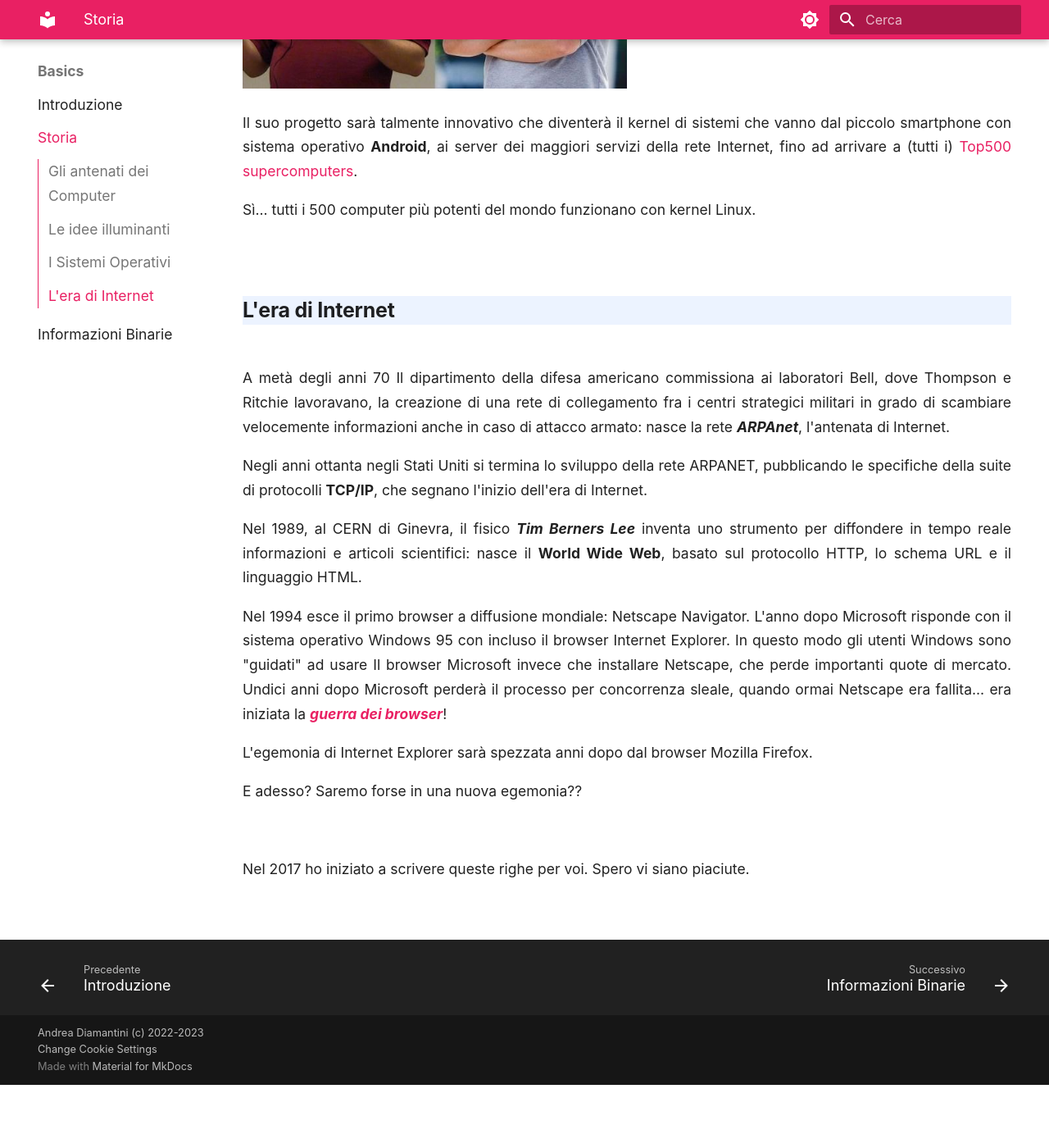
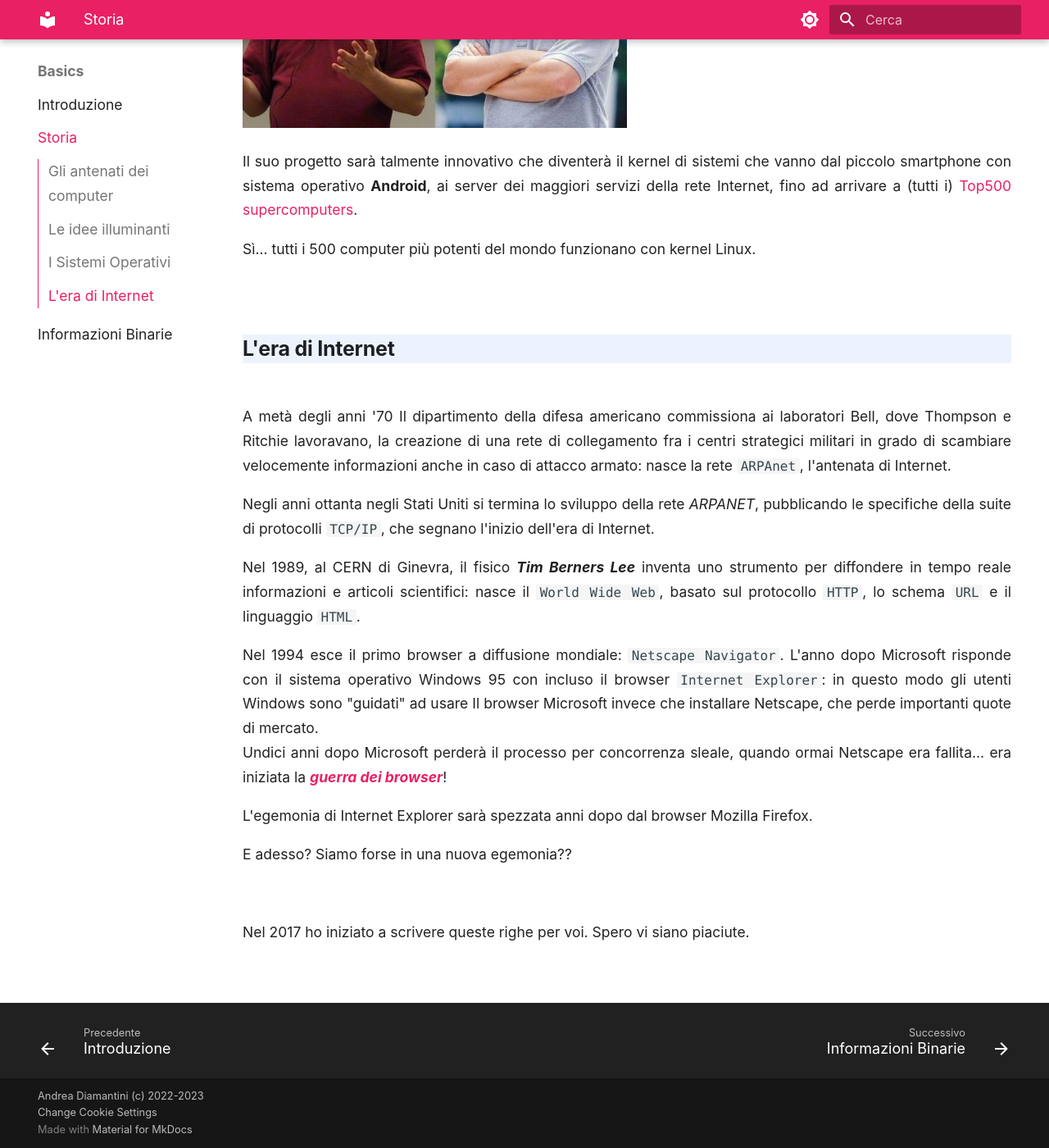
Before and after one commit to adjamhub/infohandouts, an MkDocs documentation site: the page built from docs/basics/01_storia.md, in a window 1280 px wide and 1400 px high, scrolled down 8762 px. Shown: the whole window at 82% size. Built offline with MkDocs 1.6.1 and Material for MkDocs 9.7.7, drawn with Linux system fonts in a browser that asks for light colours; emoji names are drawn with the system emoji font; before the commit the page ends 10085 px from its top, so only the background shows below that; some of the changed text lies outside the part shown.

Commit message:
storia: ultimi aggiustamenti??

```diff
--- a/docs/basics/01_storia.md
+++ b/docs/basics/01_storia.md
@@ -6,7 +6,7 @@
 dei computer) non siano altro che calcolatori...
 
 
-## Gli *antenati* dei Computer
+## Gli *antenati* dei computer
 
 
 **L'abaco (1200 A.C)**
@@ -20,7 +20,7 @@
 
 <br>
 
-**Calcolatori meccanici (1600-1800)**
+**I calcolatori meccanici (1600-1800)**
 
 
 ***La Pascalina*** è il nome della prima calcolatrice meccanica, che deve il nome al suo inventore, il matematica, fisico e filosofo francese ***Blaise Pascal***,
@@ -59,8 +59,9 @@
 
     In suo onore nel 1979 è stato inventato il linguaggio di programmazione ADA!
 
+<br>
 
-**I primi calcolatori elettronici (ventesimo secolo)**
+**I calcolatori elettronici (ventesimo secolo)**
 
 L'ingegnere giapponese ***Akira Nakajima*** nel 1930 intuisce il **legame** fra l'**algebra booleana** (la teoria del vero/falso) e la **logica dei circuiti elettronici**:
 nascono i primi circuiti elettronici in grado di risolvere operazioni logiche e quindi si apre l'era dei calcolatori elettronici.
@@ -276,32 +277,26 @@
 ## L'era di Internet
 
 
-A metà degli anni 70 Il dipartimento della difesa americano commissiona
-ai laboratori Bell, dove Thompson e Ritchie lavoravano, la creazione di
-una rete di collegamento fra i centri strategici militari in grado di
-scambiare velocemente informazioni anche in caso di attacco armato:
-nasce la rete ***ARPAnet***, l'antenata di Internet.
+A metà degli anni '70 Il dipartimento della difesa americano commissiona ai laboratori Bell,
+dove Thompson e Ritchie lavoravano, la creazione di una rete di collegamento fra i centri strategici militari
+in grado di scambiare velocemente informazioni anche in caso di attacco armato:
+nasce la rete `ARPAnet`, l'antenata di Internet.
 
-Negli anni ottanta negli Stati Uniti si termina lo sviluppo della rete
-ARPANET, pubblicando le specifiche della suite di protocolli **TCP/IP**,
+Negli anni ottanta negli Stati Uniti si termina lo sviluppo della rete *ARPANET*, pubblicando le specifiche della suite di protocolli `TCP/IP`,
 che segnano l'inizio dell'era di Internet.
 
-Nel 1989, al CERN di Ginevra, il fisico ***Tim Berners Lee*** inventa
-uno strumento per diffondere in tempo reale informazioni e articoli
-scientifici: nasce il **World Wide Web**, basato sul protocollo HTTP, lo
-schema URL e il linguaggio HTML.
+Nel 1989, al CERN di Ginevra, il fisico ***Tim Berners Lee*** inventa uno strumento per diffondere in tempo reale informazioni e articoli
+scientifici: nasce il `World Wide Web`, basato sul protocollo `HTTP`, lo schema `URL` e il linguaggio `HTML`.
 
-Nel 1994 esce il primo browser a diffusione mondiale: Netscape
-Navigator. L'anno dopo Microsoft risponde con il sistema operativo
-Windows 95 con incluso il browser Internet Explorer. In questo modo gli
-utenti Windows sono "guidati" ad usare Il browser Microsoft invece che
-installare Netscape, che perde importanti quote di mercato. Undici anni
-dopo Microsoft perderà il processo per concorrenza sleale, quando ormai
-Netscape era fallita... era iniziata la [***guerra dei browser***](https://it.wikipedia.org/wiki/Guerra_dei_browser)!
+Nel 1994 esce il primo browser a diffusione mondiale: `Netscape Navigator`.
+L'anno dopo Microsoft risponde con il sistema operativo Windows 95 con incluso il browser `Internet Explorer`:
+in questo modo gli utenti Windows sono "guidati" ad usare Il browser Microsoft invece che installare Netscape, che perde importanti quote di mercato.<br>
+Undici anni dopo Microsoft perderà il processo per concorrenza sleale, quando ormai Netscape era fallita...
+era iniziata la [***guerra dei browser***](https://it.wikipedia.org/wiki/Guerra_dei_browser)!
 
 L'egemonia di Internet Explorer sarà spezzata anni dopo dal browser Mozilla Firefox.
 
-E adesso? Saremo forse in una nuova egemonia??
+E adesso? Siamo forse in una nuova egemonia??
 
 <br>
 
```
